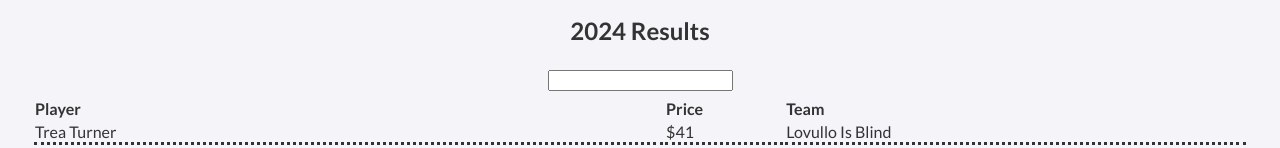
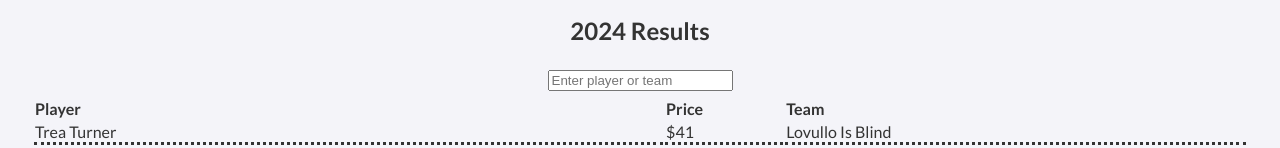
Before and after one commit to escosio/two-hour-schmooze-react, a React (Create React App) app: page / in a window 1280 px wide. Both pictures are taken after a click on the button "Want to search last year's draft results?". Shown: the part 171-319 px from the top of the page. Built offline with nearby package versions, Linux system fonts and the light colour scheme; a web font is replaced by a local one.

Commit message:
fix: add placeholder

```diff
--- a/src/Results2024.js
+++ b/src/Results2024.js
@@ -20,6 +20,7 @@ function Results2024({ draftResults }) {
           value={search}
           onChange={(e) => setSearch(e.target.value)}
           style={{ margin: "5px" }}
+          placeholder="Enter player or team"
         />
         {search.length > 0 && (
           <button onClick={() => setSearch("")}>Clear</button>
```
